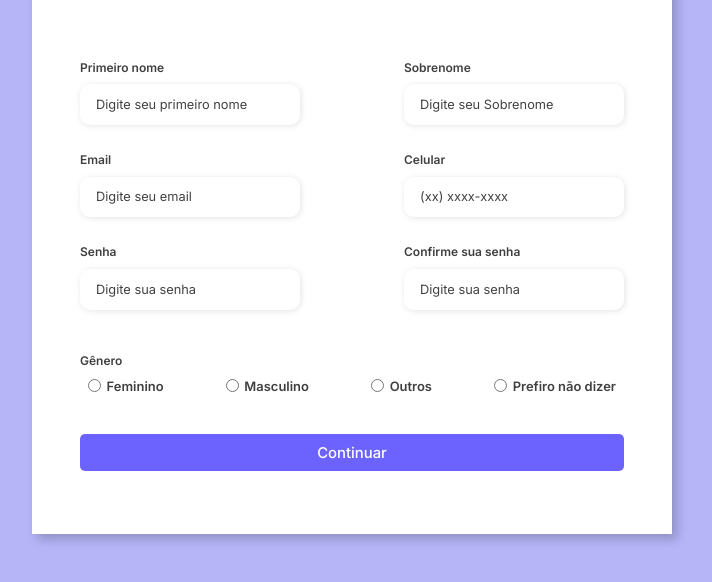
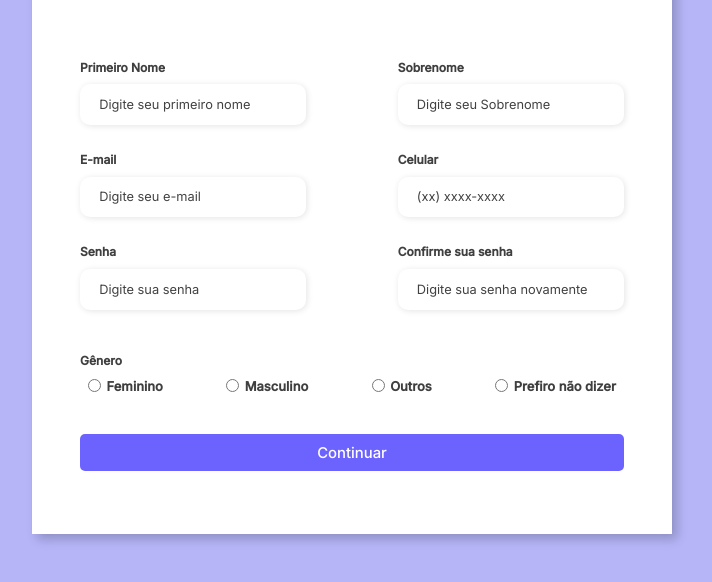
Before and after one commit to alecikawa/FormCadastro, a plain HTML site: page index.html in a window 1280 px wide. Shown: the part 186-768 px from the top of the page, without its empty margins (288-1000 px from the left). Drawn offline with Linux system fonts and the light colour scheme.

Commit message:
ajust css

```diff
--- a/assets/css/style.css
+++ b/assets/css/style.css
@@ -1,4 +1,4 @@
-@import url('https://fonts.googleapis.com/css2?family=Inter:ital,opsz,wght@0,14..32,100..900;1,14..32,100..900&display=swap');
+@import url('https://fonts.googleapis.com/css2?family=Inter:wght@200;300;400;500&family=Open+Sans:wght@300;400;500;600&display=swap');
 
 * {
     padding: 0;
@@ -20,7 +20,7 @@ body {
     width: 80%;
     height: 80vh;
     display: flex;
-    box-shadow: 5px 5px 10px rgba(0, 0, 0, .212);
+    box-shadow: 5px 5px 10px rgba(0, 0, 0, 0.212);
 }
 
 .form-image {
@@ -39,9 +39,9 @@ body {
 .form {
     width: 50%;
     display: flex;
+    flex-direction: column;
     justify-content: center;
     align-items: center;
-    flex-direction: column;
     background-color: #fff;
     padding: 3rem;
 }
@@ -101,7 +101,7 @@ body {
 
 .input-box input {
     margin: 0.6rem 0;
-    padding: 0.8rem 1.0rem;
+    padding: 0.8rem 1.2rem;
     border: none;
     border-radius: 10px;
     box-shadow: 1px 1px 6px #0000001c;
@@ -170,7 +170,7 @@ body {
     color: #fff;
 }
 
-@media screen and (max-width: 1365px){
+@media screen and (max-width: 1330px){
     .form-image {
         display: none;
     }
@@ -184,7 +184,7 @@ body {
     }
 }
 
-@media screen and (max-width: 1090px) {
+@media screen and (max-width: 1064px) {
     .container {
         width: 90%;
         height: auto;
--- a/index.html
+++ b/index.html
@@ -25,7 +25,7 @@
                 </div>
                 <div class="input-group">
                     <div class="input-box">
-                        <label for="firstname"> Primeiro nome</label>
+                        <label for="firstname"> Primeiro Nome</label>
                         <input id="firstname" type="text" name="firstname" placeholder="Digite seu primeiro nome" required>
                     </div>
 
@@ -35,8 +35,8 @@
                     </div>
 
                     <div class="input-box">
-                        <label for="email"> Email</label>
-                        <input id="email" type="email" name="email" placeholder="Digite seu email" required>
+                        <label for="email"> E-mail</label>
+                        <input id="email" type="email" name="email" placeholder="Digite seu e-mail" required>
                     </div>
 
                     <div class="input-box">
@@ -51,7 +51,7 @@
 
                     <div class="input-box">
                         <label for="Confirmepassword"> Confirme sua senha</label>
-                        <input id="Confirmepassword" type="password" name="Confirmepassword" placeholder="Digite sua senha" required>
+                        <input id="Confirmepassword" type="password" name="Confirmepassword" placeholder="Digite sua senha novamente" required>
                     </div>
                 </div>
 
```
